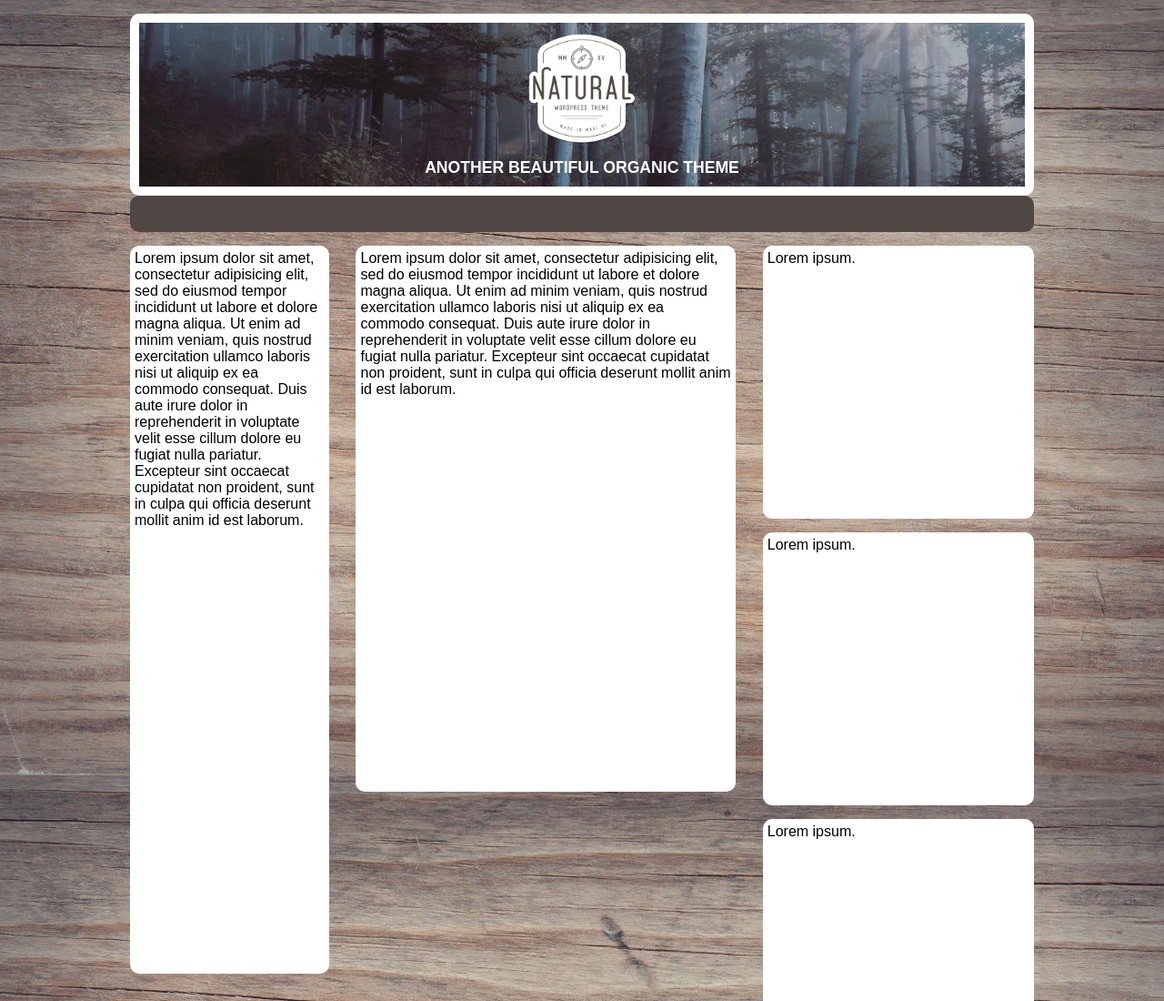
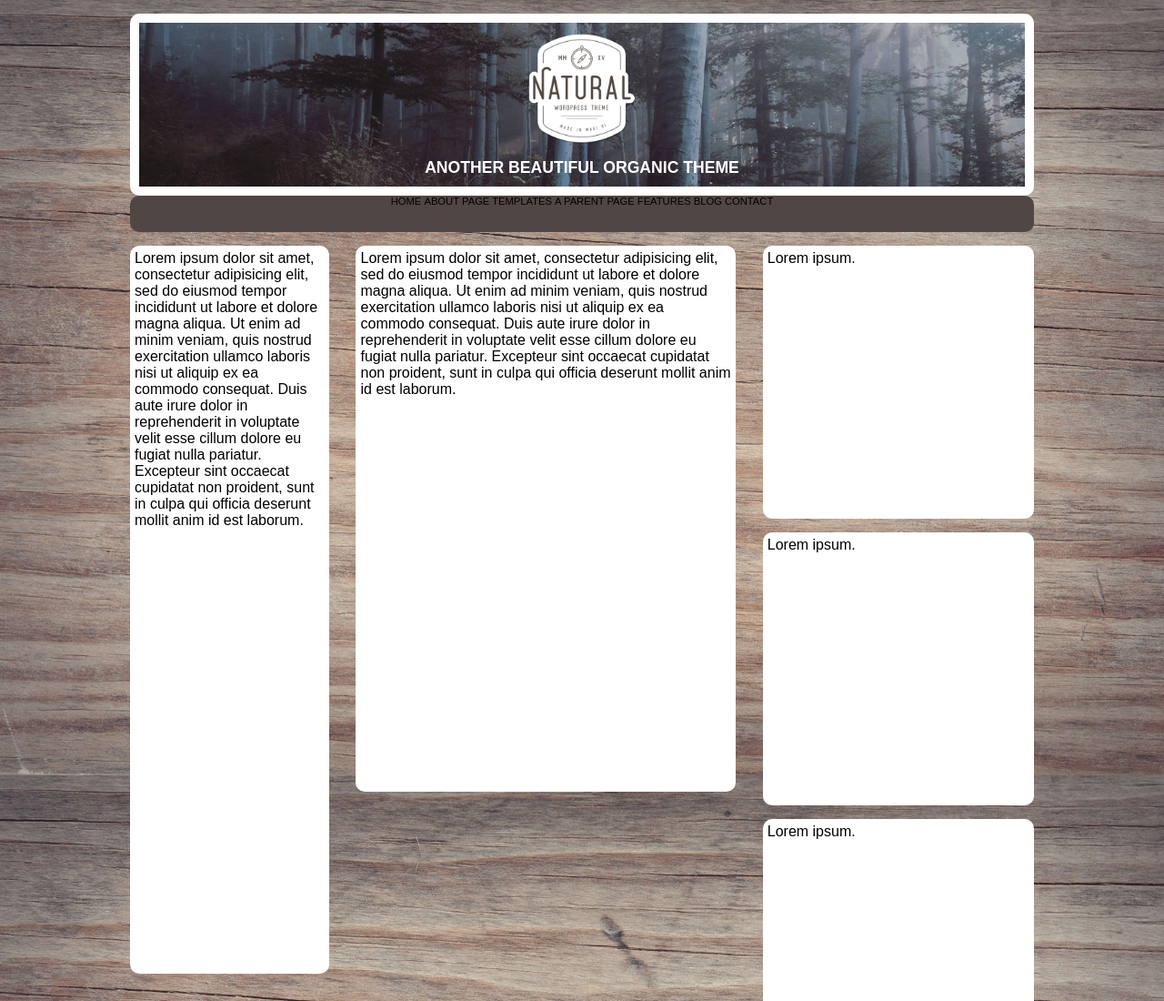
Before and after one commit to marco987/htmlcss-wp, a plain HTML site: page index.html in a window 1280 px wide. Shown: the top 1100 px of the page at 91% size. Drawn offline with Linux system fonts and the light colour scheme.

Commit message:
Prova Atom

```diff
--- a/index.html
+++ b/index.html
@@ -19,6 +19,15 @@
 
     <!-- Imposto un box menù -->
     <div class="menu">
+
+        <!-- Imposto 7 voci di menù -->
+        <div class="voce"> home </div>
+        <div class="voce"> about </div>
+        <div class="voce"> page templates </div>
+        <div class="voce"> a parent page </div>
+        <div class="voce"> features </div>
+        <div class="voce"> blog </div>
+        <div class="voce"> contact </div>
 
     </div>
 
--- a/style.css
+++ b/style.css
@@ -47,6 +47,20 @@ header h2 {
   height: 40px;
   margin: 0 15px 15px 15px;
   position: relative;
+  width: auto;
+}
+
+.menu {
+  font-size: 0.7em;
+  text-align: center;
+  text-transform: uppercase;
+  width: auto;
+}
+
+.voce {
+  display: inline-block;
+  top: 50%;
+  left: 50%;
 }
 
 section {
```
